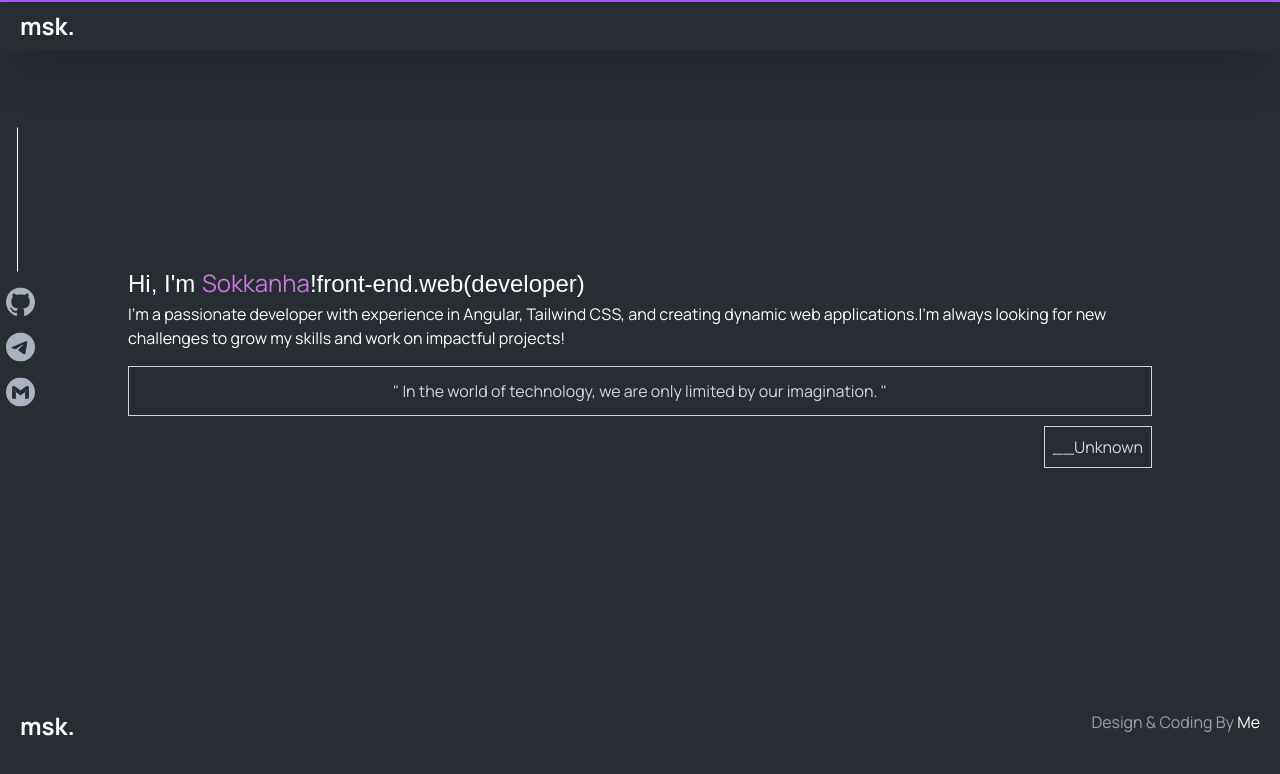
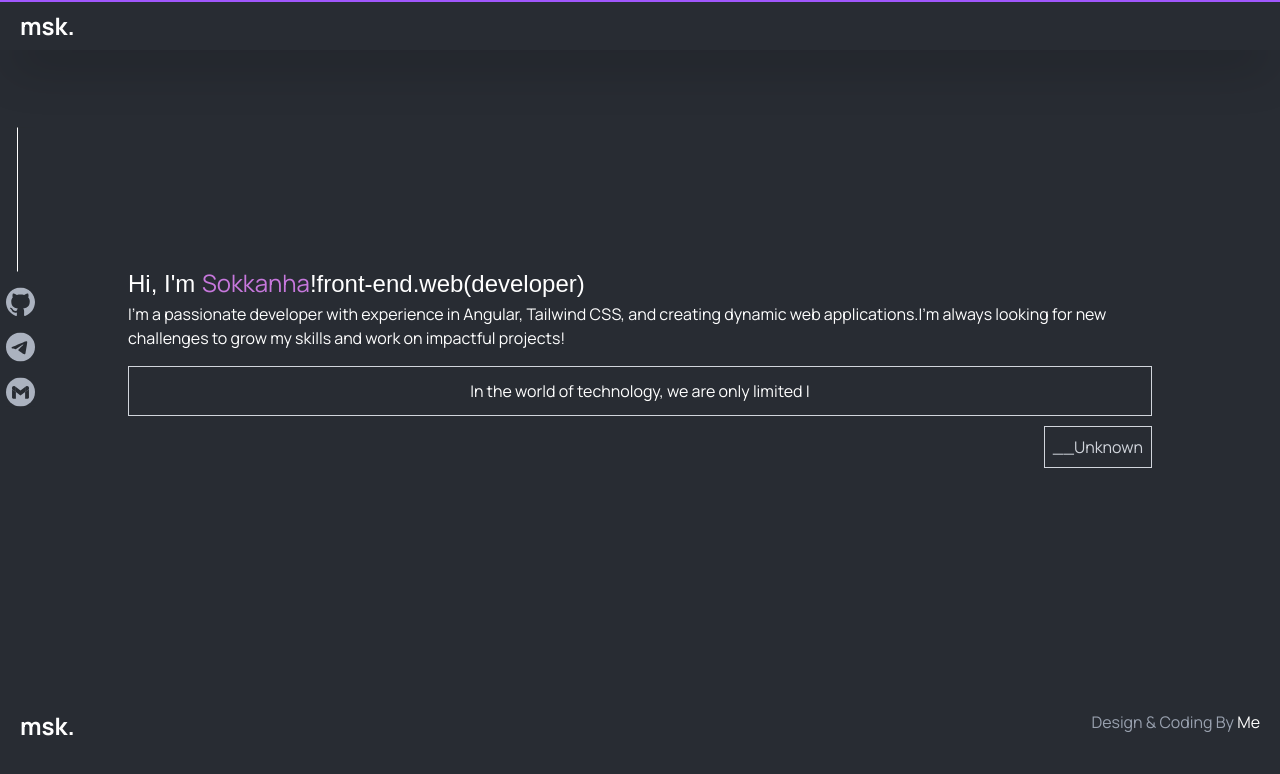
Before and after one commit to sokkanha/MSK-Portfolio, a Nuxt app: page / in a window 1280 px wide. Shown: the top 774 px of the page. Built offline with nearby package versions, Linux system fonts and the light colour scheme; a web font is replaced by a local one.

Commit message:
Add typing effect to quote on index page

```diff
--- /dev/null
+++ b/components/Reusable/typing-effect.vue
@@ -0,0 +1,44 @@
+<script setup lang="ts">
+import { ref, onMounted } from "vue";
+const props = defineProps<{word: string}>()
+const words = [props.word];
+const displayText = ref("");
+let wordIndex = 0;
+let charIndex = 0;
+let isDeleting = false;
+
+const updateText = () => {
+  const currentWord = words[wordIndex];
+  displayText.value = currentWord.substring(0, charIndex);
+
+  if (!isDeleting && charIndex < currentWord.length) {
+    charIndex++;
+  } else if (isDeleting && charIndex > 0) {
+    charIndex--;
+  } else {
+    // isDeleting = !isDeleting;
+    // if (!isDeleting) wordIndex = (wordIndex + 1) % words.length;
+  }
+
+  setTimeout(updateText, 100);
+};
+
+onMounted(updateText);
+</script>
+
+<template>
+  <span class="text-white">
+    {{ displayText }}<span class="animate-blink">|</span>
+  </span>
+</template>
+
+<style>
+@keyframes blink {
+  50% {
+    opacity: 0;
+  }
+}
+.animate-blink {
+  animation: blink 1s infinite;
+}
+</style>
--- a/pages/index.vue
+++ b/pages/index.vue
@@ -38,8 +38,12 @@
                     I'm a passionate developer with experience in Angular, Tailwind CSS, and creating dynamic web applications.I'm always looking for new challenges to grow my skills and work on impactful projects!
                 </p>
             </div>
+
+            <!-- Quote -->
             <div class="quote flex flex-col gap-2.5  text-gray-300">
-                <p class="border px-1 py-3 text-center">" In the world of technology, we are only limited by our imagination. "</p>
+                <p class="border px-1 py-3 text-center">
+                    <ReusableTypingEffect :word="`  In the world of technology, we are only limited by our imagination. `"/>
+                </p>
                 <span class="border p-2 w-fit self-end">__Unknown</span>
             </div>
         </div>
```
